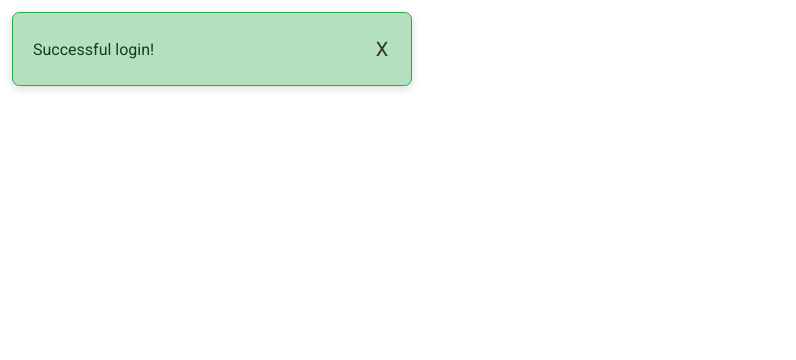
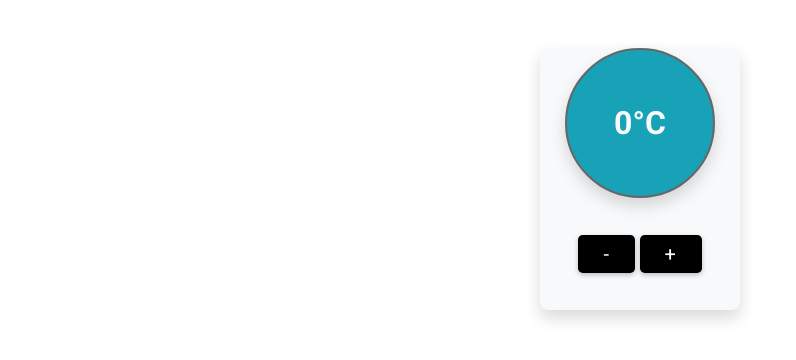
Before and after one commit to takazo3/30React-Practice, a React (Create React App) app: page / in a window 1280 px wide. Shown: the top 360 px of the page, without its empty margins (0-796 px from the left). Built offline with nearby package versions, Linux system fonts and the light colour scheme.

Commit message:
06-tempControllir

```diff
--- a/src/App.js
+++ b/src/App.js
@@ -4,6 +4,7 @@
 import LikePhotoApp from './Projects/03-like-my-photo/LikePhotoApp';
 import Testimonial from './Projects/04-testimonials-app/Testimonial';
 import AlertApp from './Projects/05-alert/AlertApp';
+import TemperatureControllerApp from './Projects/06-temperature-controller/TemperatureControllerApp';
 
 
 
@@ -14,7 +15,8 @@
       {/* <RandamaizColors /> */}
       {/* <LikePhotoApp />
       <Testimonial /> */}
-      <AlertApp />
+      {/* <AlertApp /> */}
+      <TemperatureControllerApp />
 
     </div>
   );
--- /dev/null
+++ b/src/Projects/06-temperature-controller/TemperatureControllerApp.jsx
@@ -0,0 +1,24 @@
+import React, { useState } from 'react'
+import Button from '../components/Button'
+
+export default function TemperatureControllerApp() {
+  const [temperature, setTemperature] = useState(0);
+
+  const increaseTemperature = () => {
+    setTemperature(temperature + 1)
+  }
+  const decreaseTemperature = () => {
+    setTemperature(temperature - 1)
+  }
+  return (
+    <div className="container mt-3 text-center">
+      <div className="card bg-light m-auto" style={{ width: 200 }}>
+        <h1 className={`text-light card border-50 ${temperature > 0 ?"bg-danger":"bg-info"}`} style={{ height:150, width:150, border:"2px solid #666" }}>{temperature}°C</h1>
+        <div className="d-flex my-2">
+          <Button text="-" btnClass={"btn-lg"} onClick={decreaseTemperature}/>
+          <Button text="+" btnClass={"btn-lg"} onClick={increaseTemperature}/>
+        </div>
+      </div>
+    </div>
+  )
+}
```
